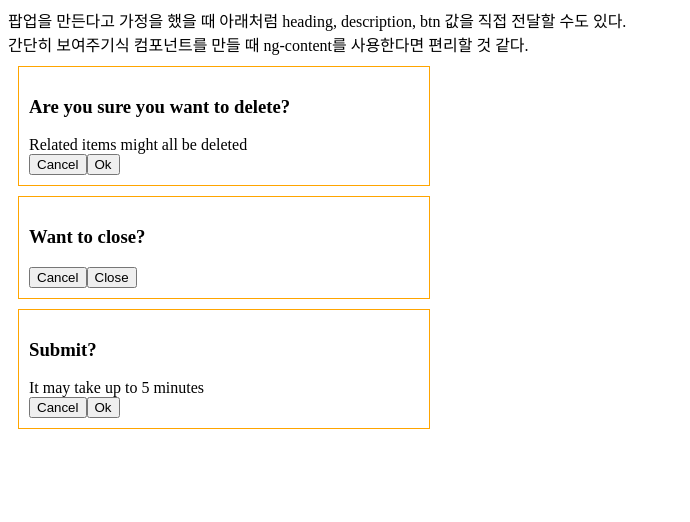
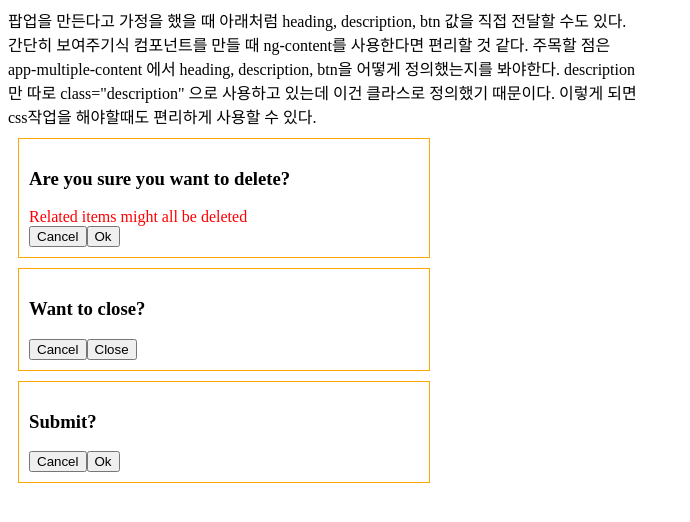
Before and after one commit to paige0701/angular-experiment, an Angular app: page /ng-content/multiple in a window 1280 px wide. Shown: the top 522 px of the page, without its empty margins (0-690 px from the left). Built offline with nearby package versions, Linux system fonts and the light colour scheme.

Commit message:
add more description to multi content ng-content

```diff
--- a/src/app/ng-content/multiple-transclusion/multiple-content/multiple-content.component.ts
+++ b/src/app/ng-content/multiple-transclusion/multiple-content/multiple-content.component.ts
@@ -4,7 +4,7 @@ import {Component, EventEmitter, OnInit, Output} from '@angular/core';
   selector: 'app-multiple-content',
   template: `<div style="width: 400px; margin: 10px; padding: 10px 0 10px 10px; border: 1px solid orange; display: block;">
     <h3><ng-content select="[heading]"></ng-content></h3>
-    <span><ng-content select="[description]"></ng-content></span>
+    <span><ng-content select=".description"></ng-content></span>
 
     <div style="display: block">
       <button (click)="onClickCancel()">Cancel</button>
--- a/src/app/ng-content/multiple-transclusion/multiple-transclusion.component.css
+++ b/src/app/ng-content/multiple-transclusion/multiple-transclusion.component.css
@@ -0,0 +1,3 @@
+.description {
+  color: red
+}
--- a/src/app/ng-content/multiple-transclusion/multiple-transclusion.component.ts
+++ b/src/app/ng-content/multiple-transclusion/multiple-transclusion.component.ts
@@ -3,23 +3,20 @@ import { Component, OnInit } from '@angular/core';
 @Component({
   selector: 'app-multiple-transclusion',
   template: `
-
-    <div style="width: 50%">팝업을 만든다고 가정을 했을 때 아래처럼 heading, description, btn 값을 직접 전달할 수도 있다. 간단히 보여주기식 컴포넌트를 만들 때 ng-content를 사용한다면 편리할 것 같다.</div>
-
+    <div style="width: 50%">팝업을 만든다고 가정을 했을 때 아래처럼 heading, description, btn 값을 직접 전달할 수도 있다.
+      간단히 보여주기식 컴포넌트를 만들 때 ng-content를 사용한다면 편리할 것 같다.
+    주목할 점은 app-multiple-content 에서 heading, description, btn을 어떻게 정의했는지를 봐야한다. description만 따로 class="description"
+    으로 사용하고 있는데 이건 클라스로 정의했기 때문이다. 이렇게 되면 css작업을 해야할때도 편리하게 사용할 수 있다.</div>
     <app-multiple-content (cancel)="onCancel()">
       <div heading>Are you sure you want to delete?</div>
-      <div description>Related items might all be deleted</div>
+      <div class="description">Related items might all be deleted</div>
       <div btn>Ok</div>
     </app-multiple-content>
-
-
     <app-multiple-content>
       <div heading>Want to close?</div>
       <div description></div>
       <div btn>Close</div>
     </app-multiple-content>
-
-
     <app-multiple-content>
       <div heading>Submit?</div>
       <div description>It may take up to 5 minutes</div>
--- a/src/app/ng-content/ng-content.component.ts
+++ b/src/app/ng-content/ng-content.component.ts
@@ -4,6 +4,12 @@ import {Router} from '@angular/router';
 @Component({
   selector: 'app-ng-content-container',
   template: `<h2>ng-content examples</h2>
+  <div style="width: 50%">
+    요즘은 Angular뿐만 아니라 다른 framework에서도 컴포넌트를 만들어서 개발을 한다.
+    컴포넌트를 잘 설계해야 재사용성을 늘리고 코드도 깔끔하게 만들 수 있다.
+    지금까지 잘 쓰지 않았던 ng-content를 공부해보려고 한다. 개발하면서 굉장히 유용하게 사용될 것 같다.
+  </div>
+
   <button (click)="onClick('single')">Single</button>
   <button (click)="onClick('multiple')">Multiple</button>`,
 })
```
